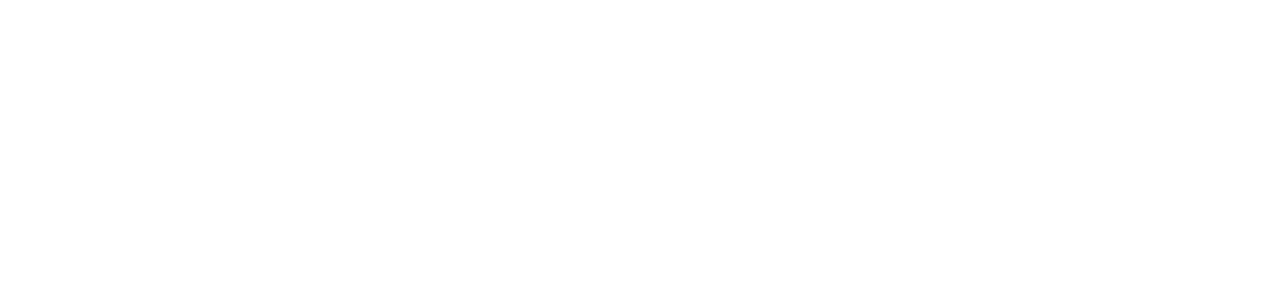
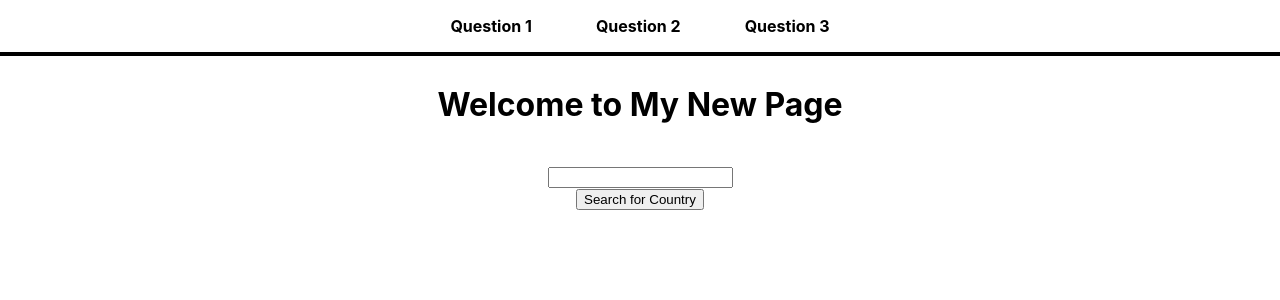
Before and after one commit to Mgal0127/my-app, a React (Create React App) app: page /question_1 in a window 1280 px wide. Shown: the top 300 px of the page. Built offline with nearby package versions, Linux system fonts and the light colour scheme.

Commit message:
Question_1

```diff
--- a/package.json
+++ b/package.json
@@ -2,6 +2,7 @@
   "name": "my-app",
   "version": "0.1.0",
   "private": true,
+  "proxy": "http://localhost:8000/",
   "dependencies": {
     "@testing-library/jest-dom": "^4.2.4",
     "@testing-library/react": "^9.5.0",
@@ -9,7 +10,7 @@
     "react": "^16.13.1",
     "react-dom": "^16.13.1",
     "react-router-dom": "^5.2.0",
-    "react-scripts": "3.4.1"
+    "react-scripts": "^3.4.1"
   },
   "scripts": {
     "start": "react-scripts start",
--- a/src/App.css
+++ b/src/App.css
@@ -36,3 +36,42 @@
     transform: rotate(360deg);
   }
 }
+
+nav {
+  border-bottom: 4px solid black;
+  text-align: center;
+  position: fixed;
+  top: 0;
+  width: 100%;
+  background: white;
+}
+
+nav ul {
+  list-style-type: none;
+  margin: 0;
+  padding: 0;
+}
+
+nav li {
+  display: inline-block;
+  padding-top: 16px;
+  padding-bottom: 16px;
+}
+
+nav a {
+  text-decoration: none;
+  color: black;
+  font-weight: bold;
+  padding: 16px 32px;
+}
+
+nav a:hover {
+  background: black;
+  color: white;
+}
+
+#page-body {
+  max-width: 700px;
+  margin: auto;
+  padding-top: 64px;
+}
--- a/src/App.js
+++ b/src/App.js
@@ -1,23 +1,33 @@
-import React, {Component} from 'react';
-import logo from './logo.svg';
+import React from 'react';
 import './App.css';
-import HomePage from './pages/HomePage.js';
+import Homepage from './pages/HomePage';
+import Question2 from './pages/Question2';
+import Navbar from './Navbar'
 import {
   BrowserRouter as Router,
   Route,
-} from 'react-router-dom'
+  Switch,
+} from 'react-router-dom';
+import './App.css';
 
 
-class App extends Component {
-  render() {
-    return (
-      <Router>
-        <div className="App">
-          <Route path="/" component ={HomePage} exact/>
-        </div>
-      </Router>
-    )
-  }
+function App() {
+  return (
+
+    <Router>
+      <div className="App">
+
+    <Navbar/>
+      <div id="page-body">
+        <Switch>
+          <Route path="/question_1" component={Homepage} exact />
+          <Route path="/question_2" component={Question2} exact />
+        </Switch>
+      </div>
+    </div>
+    </Router>
+
+  );
 }
 
 export default App;
--- /dev/null
+++ b/src/Navbar.js
@@ -0,0 +1,20 @@
+import React from 'react';
+import { Link } from 'react-router-dom';
+
+const NavBar = () => (
+    <nav>
+        <ul>
+            <li>
+                <Link to="/question_1">Question 1</Link>
+            </li>
+            <li>
+                <Link to="/question_2">Question 2</Link>
+            </li>
+            <li>
+                <Link to="/question_3">Question 3</Link>
+            </li>
+        </ul>
+    </nav>
+);
+
+export default NavBar;
--- a/src/pages/HomePage.js
+++ b/src/pages/HomePage.js
@@ -1,20 +1,45 @@
-import React from 'react';
+import React, {  useCallback, useState, useEffect } from 'react';
 
-var test = 0;
+const Homepage = () => {
+
+  const [inputValue, setInputValue] = React.useState("");
+  const [countryList, setCountryList] = React.useState("");
+  const [flag, setFlag] = React.useState("");
+
+  const handleChange = event => {
+    setInputValue(event.target.value);
+  };
+
+  const sendRequest = useCallback(async () => {
+      const response = await fetch(`http://localhost:8000/api/getCountries/${inputValue}/true`);
+      const body = await response.json();
+      setCountryList(body);
+      setFlag(true);
+  },)
 
 
-const HomePage = () => (
+  return (
     <>
-        <h1> Welcome to my Home Page </h1>
-        <br></br>
-        <input></input>
-        <br></br>
-<button id="testing_btn" className="btn btn-default" onClick={getCountry}>Click to search for Country {this.test}</button>
+      <h1>Welcome to My New Page</h1>
+
+      <br></br>
+
+      <input onChange={handleChange}
+        value={inputValue}></input>
+
+      <br></br>
+
+      <button onClick={sendRequest}>Search for Country</button>
+
+      <div className='form-container'>
+        {(flag) ?
+          countryList.map((country, index) => (
+            <li key={index}>{country.name} - Capital City Name: {country.capital}</li>
+          ))
+          : ''}
+      </div>
     </>
-);
-
-function getCountry(){
-    test ++;
+    );
 }
 
-export default HomePage;
+export default Homepage;
--- /dev/null
+++ b/src/pages/Question2.js
@@ -0,0 +1,13 @@
+import React, {  useCallback} from 'react';
+
+const Question2 = () => {
+
+  return (
+    <>
+      <h1>Welcome to Question 2 of the Exercise</h1>
+
+    </>
+    );
+}
+
+export default Question2;
```
Also changed, not shown: 1 other file (tests, documents, lock files or other folders).
